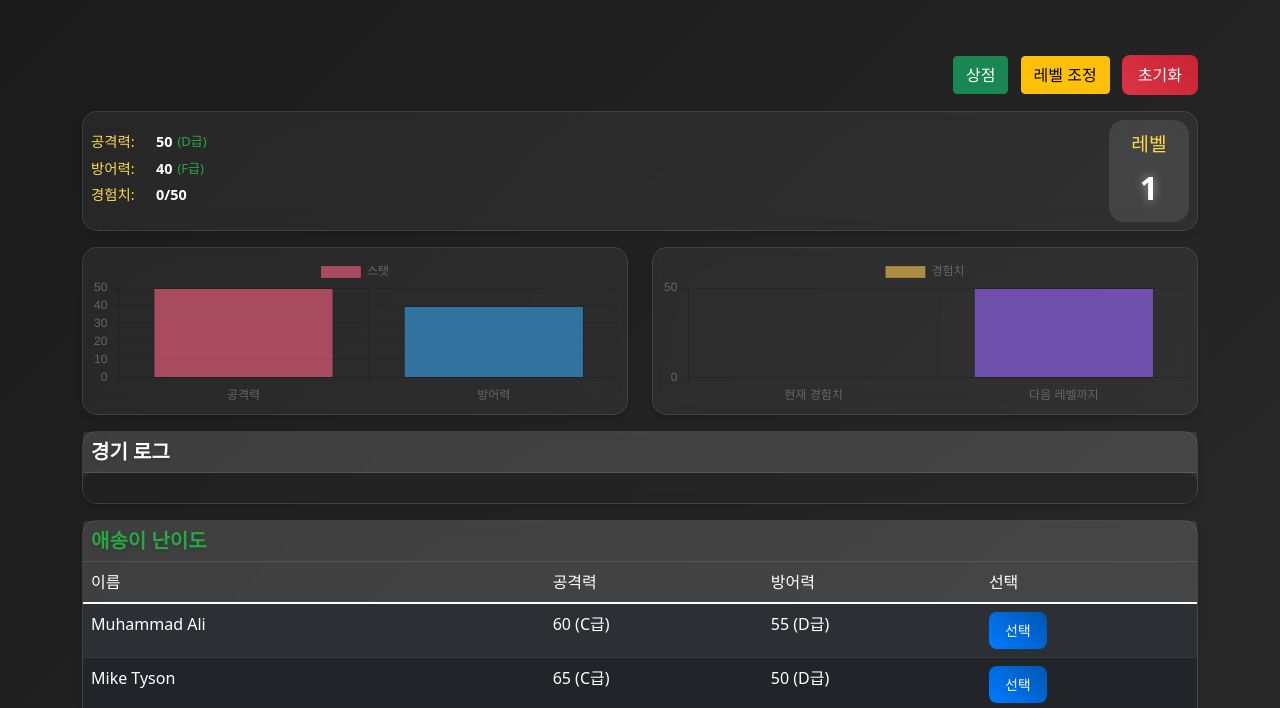
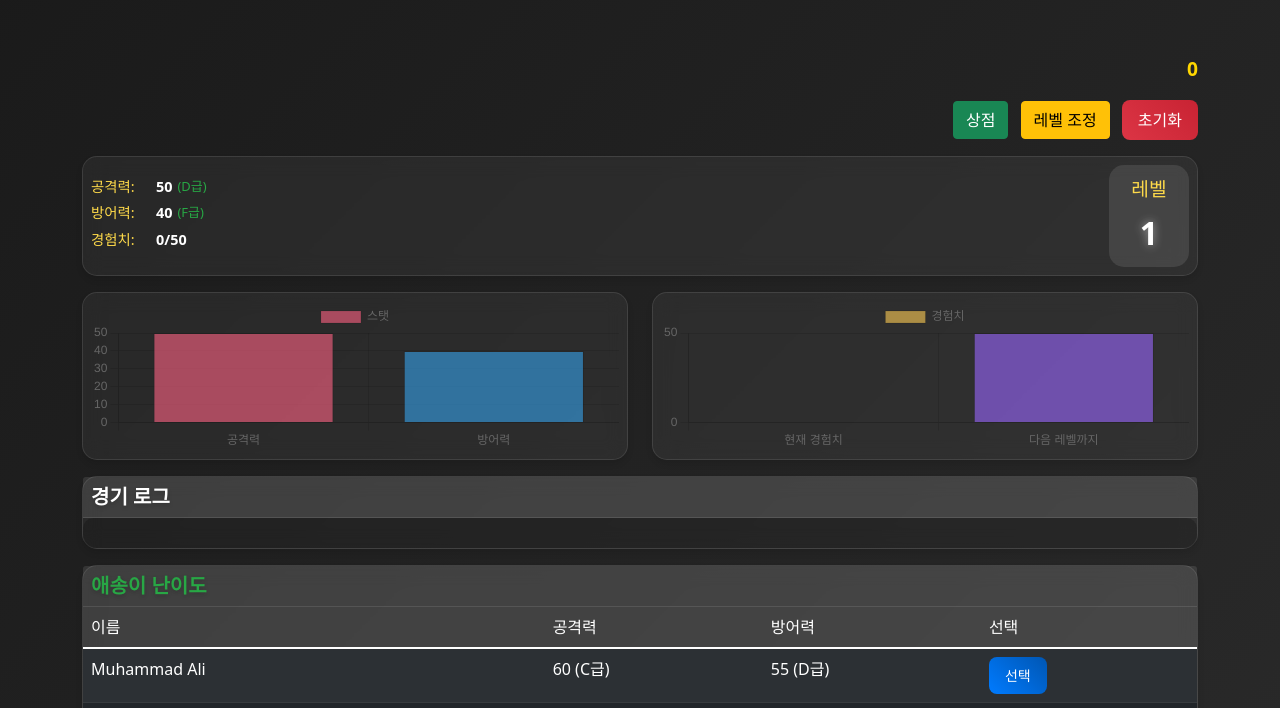
Before and after one commit to solardayz/lengendary_boxer, a plain HTML site: page dashboard.html in a window 1280 px wide. Shown: the part 77-785 px from the top of the page. Drawn offline with nearby package versions, Linux system fonts and the light colour scheme.

Commit message:
대시보드 골드 표시 기능 추가: 대시보드에 골드 금액 표시를 위한 UI 요소 추가 및 초기화 시 골드 값 업데이트 로직 구현

```diff
--- a/dashboard.html
+++ b/dashboard.html
@@ -279,6 +279,14 @@
     <h1 id="dashboardTitle" class="dashboard-title text-center">복서의 대시보드</h1>
 
     <div class="row mb-3">
+      <div class="col-12">
+        <div class="gold-display text-end">
+          <i class="fas fa-coins"></i> <span id="goldAmount">0</span>
+        </div>
+      </div>
+    </div>
+
+    <div class="row mb-3">
       <div class="col-12 text-end">
         <button id="shopButton" class="btn btn-success me-2" onclick="window.location.href='shop.html'">
           <i class="fas fa-store"></i> 상점
--- a/dashboard.js
+++ b/dashboard.js
@@ -124,6 +124,7 @@ document.addEventListener("DOMContentLoaded", function() {
       document.getElementById("defenseRange").innerText = "(" + getStatRange(boxerStats.defense) + ")";
       document.getElementById("expStat").innerText = boxerStats.experience + "/" + nextLevelExp;
       document.getElementById("levelNumber").innerText = boxerStats.level;
+      document.getElementById("goldAmount").textContent = boxerStats.gold;
 
       // 차트 업데이트
       statsChart.data.datasets[0].data = [boxerStats.attack, boxerStats.defense];
--- a/shop.js
+++ b/shop.js
@@ -256,8 +256,6 @@ document.addEventListener("DOMContentLoaded", function() {
             return;
         }
 
-        // 구매 확인
-        if (confirm(`${item.name}을(를) ${item.price}골드에 구매하시겠습니까?`)) {
         // 구매 처리
         boxerStats.gold -= item.price;
         boxerStats.purchasedItems[item.id] = true;
@@ -269,7 +267,6 @@ document.addEventListener("DOMContentLoaded", function() {
         saveStats();
         updateGoldDisplay();
         renderShopItems(itemCategory);
-        }
     };
 
     // 초기화
```
Lines whose indentation alone changed are shown as unchanged.
